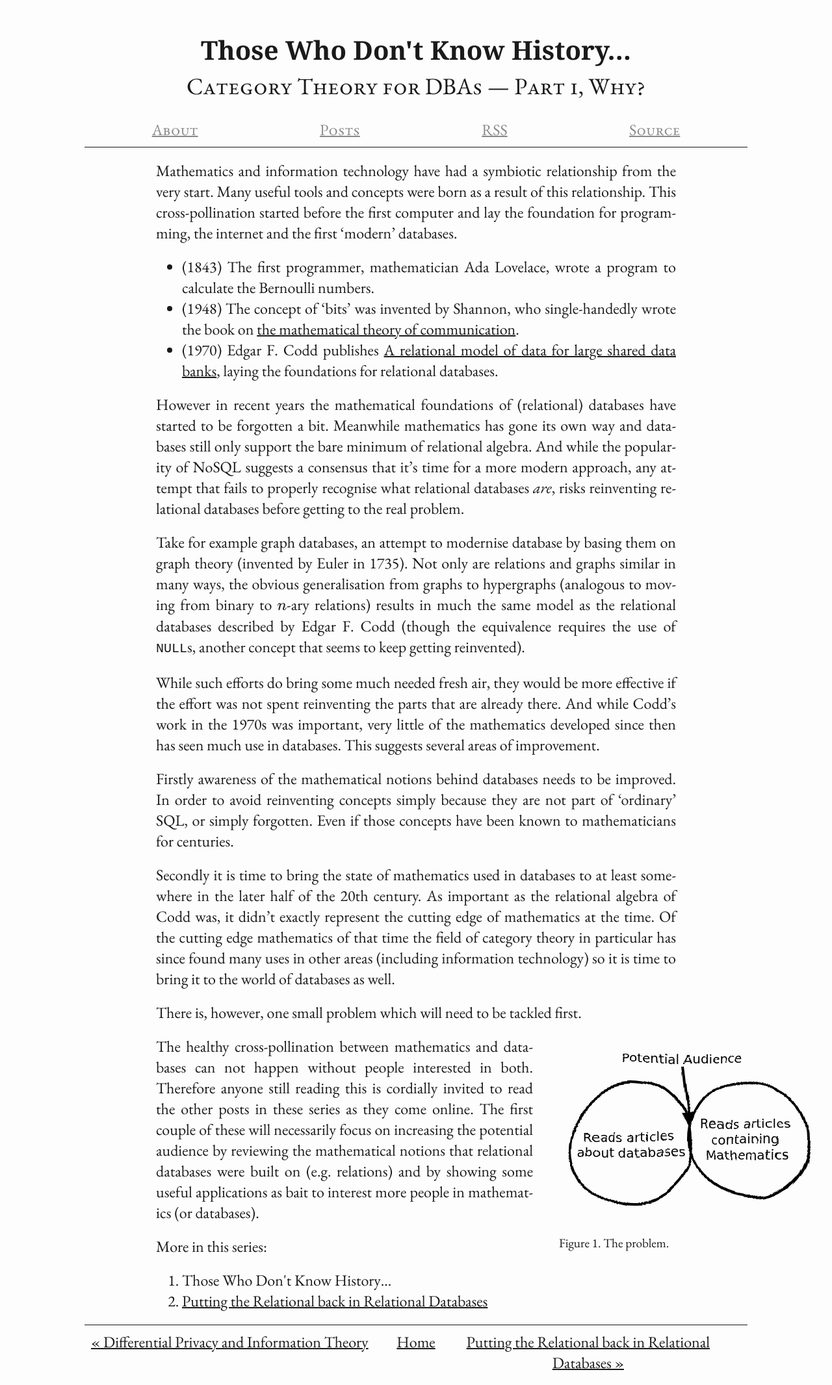
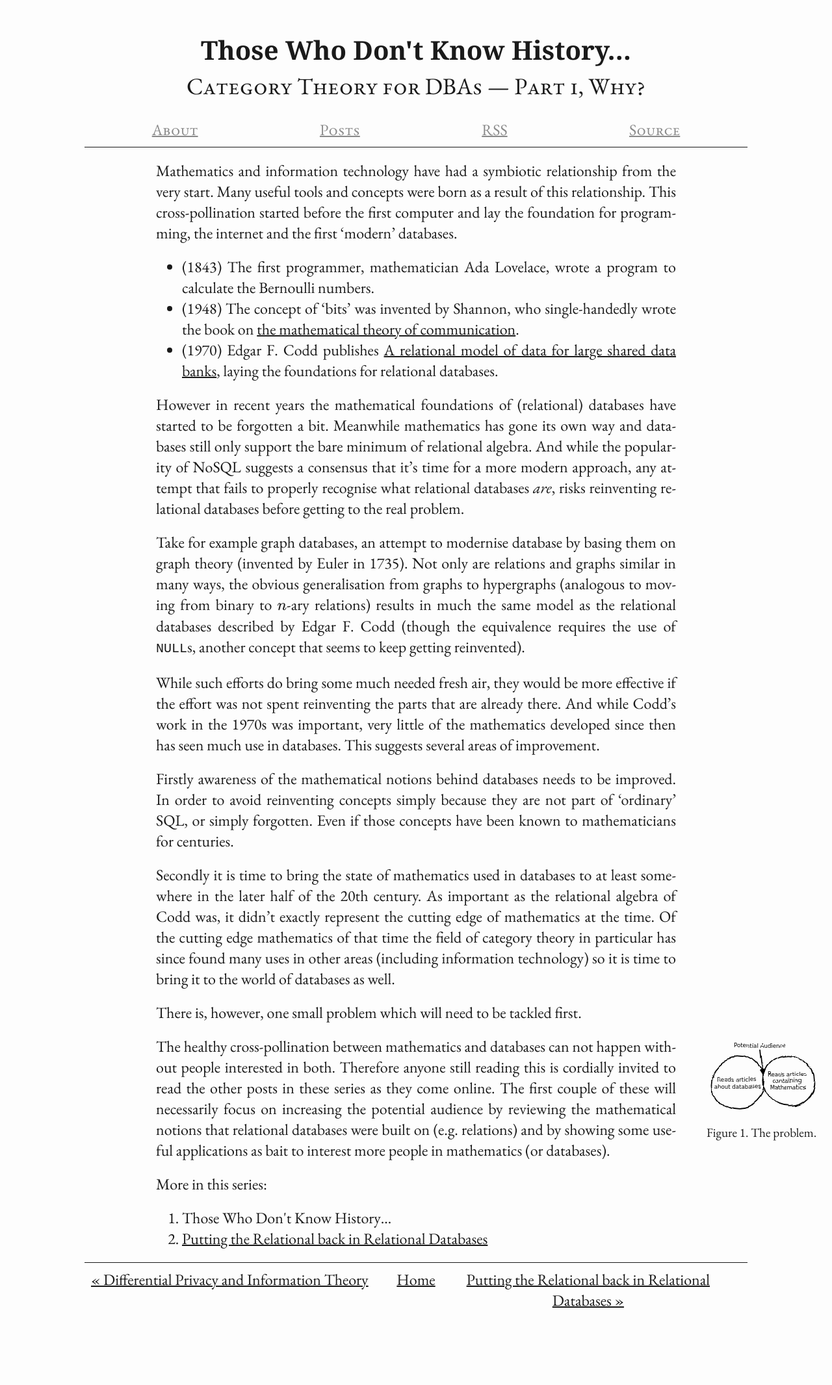
Before and after one commit to Shiandow/shiandow.github.io, a Jekyll site: the page built from _posts/2023-10-18-category-theory-for-dbas.md, in a window 1280 px wide. Shown: the whole page at 65% size. Built offline with Jekyll 4.4.1, drawn with Linux system fonts in a browser that asks for light colours; some web fonts are replaced; after the commit the page ends 2036 px from its top, so only the background shows below that.

Commit message:
Style tweaks
Still want something better for list environment.

```diff
--- a/assets/styles/default.css
+++ b/assets/styles/default.css
@@ -76,8 +76,8 @@ a {
     text-align: center;
     display: block;
 }
-details, aside, figure {
-    margin: 0 2rem;
+details {
+    margin: 0 5%; /* 5% ~ 2rem */
 }
 
 blockquote {
@@ -88,8 +88,8 @@ blockquote {
 
 aside, figure {
     font-size: 0.8rem;
-    width: 20rem;
-    margin: 0 auto;
+    margin: 1rem auto;
+    max-width: calc(min(20rem, 100vw - 4em, 90%));
 }
 /* Side notes and figures */
 /* See also: https://scripter.co/sidenotes-using-only-css/ */
@@ -97,9 +97,8 @@ aside, figure {
     aside, figure {
         float: right;
         clear: right;
-        margin-bottom: 2em;
-        margin-left: 2rem;
-        margin-right: calc(min(0rem, max(-22rem, 20rem - 50vw + 1rem))); /* 22rem = width of note + margin, 20rem = half width of content */
+        margin: 0rem calc(min(0rem, max(-22rem, 20rem - 50vw + 1rem))) /* 22rem = width of note + margin, 20rem = half width of content */
+                2rem 2rem;
     }
 }
 
```
